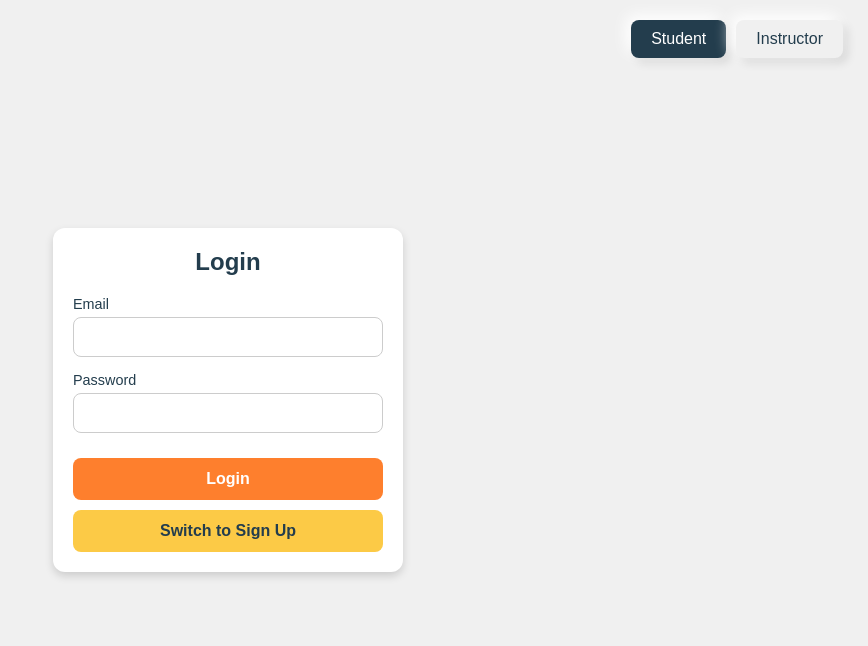
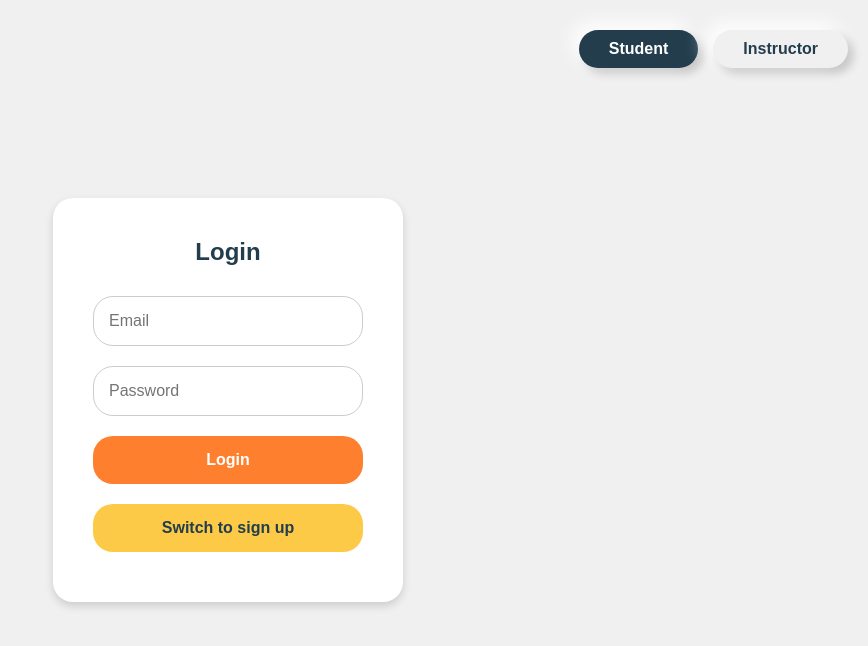
Before and after one commit to rogitha/WebDevProject, a website: page public/sign_in.html in a window 1280 px wide. Shown: the whole page, without its empty margins (412-1280 px from the left). Drawn offline with Linux system fonts and the light colour scheme.

Commit message:
Fixed css for sign_in page

```diff
--- a/public/sign_in.html
+++ b/public/sign_in.html
@@ -4,6 +4,7 @@
     <meta charset="UTF-8">
     <meta name="viewport" content="width=device-width, initial-scale=1.0">
     <title>Sign In</title>
+    <link rel="stylesheet" href="style.css">
     <link rel="stylesheet" href="sign_in_style.css">
 </head>
 <body>
@@ -17,27 +18,12 @@
     <div class="container">
         <form id="authForm">
             <h2 id="formTitle">Login</h2>
-
-            <div class="form-group">
-                <label for="email">Email</label>
-                <input type="email" id="email" required>
-            </div>
-            <div class="form-group">
-                <label for="password">Password</label>
-                <input type="password" id="password" required>
-            </div>
-
-            <!-- Conditional Sign-Up Field -->
-            <div class="form-group" id="confirmPasswordGroup" style="display: none;">
-                <label for="confirmPassword">Confirm Password</label>
-                <input type="password" id="confirmPassword" required>
-            </div>
-
-            <!-- Form Action Buttons -->
-            <div class="form-actions">
-                <button class="action-btn" type="submit" onclick="handleFormSubmit()">Login</button>
-                <button class="action-btn signup-btn" type="reset" onclick="toggleForm()">Switch to Sign Up</button>
-            </div>
+            <input type="email" id="email" placeholder="Email" required>
+            <input type="password" id="password" placeholder="Password" required>
+            <input style="display: none;" type="password" id="confirmPassword" placeholder="Confirm password" required>
+            <div id="errorContainer"></div>
+            <button id="login-btn" type="submit" onclick="handleFormSubmit()">Login</button>
+            <button id="switch-btn" onclick="toggleForm()">Switch to sign up</button>
         </form>
     </div>
 
--- a/public/sign_in_script.js
+++ b/public/sign_in_script.js
@@ -1,5 +1,10 @@
 // Track the user type (Student or Instructor)
 let userType = "Student";
+
+// Initialize User Type on Page Load
+window.addEventListener("DOMContentLoaded", () => {
+    setUserType("Student");
+});
 
 // Set User Type (Student or Instructor) and Activate the Button
 function setUserType(type) {
@@ -11,42 +16,50 @@ function setUserType(type) {
 // Toggle between Login and Sign Up Forms
 function toggleForm() {
     const isLogin = document.getElementById("formTitle").textContent === "Login";
-    document.getElementById("formTitle").textContent = isLogin ? "Sign Up" : "Login";
-    document.getElementById("confirmPasswordGroup").style.display = isLogin ? "block" : "none";
-    document.querySelector(".action-btn").textContent = isLogin ? "Sign Up" : "Login";
-    document.querySelector(".signup-btn").textContent = isLogin ? "Switch to Login" : "Switch to Sign Up";
+    document.getElementById("formTitle").textContent = isLogin ? "Sign up" : "Login";
+    document.getElementById("confirmPassword").style.display = isLogin ? "block" : "none";
+    document.getElementById("login-btn").textContent = isLogin ? "Sign up" : "Login";
+    document.getElementById("switch-btn").textContent = isLogin ? "Switch to login" : "Switch to sign up";
 }
 
 // Handle Form Submission
 async function handleFormSubmit() {
     const isLogin = document.getElementById("formTitle").textContent === "Login";
-    const email = document.getElementById("email").value;
-    const password = document.getElementById("password").value;
+    const email = document.getElementById("email").value.trim();
+    const password = document.getElementById("password").value.trim();
 
-    if (!email || !password) {
-        alert("Please fill in all fields.");
-        return;
-    }
+    // Clear previous error messages
+    errorContainer.textContent = '';
+    errorContainer.classList.remove('shake');
 
     try {
         if (isLogin) {
+            if (!email || !password) {
+                throw new Error("Fill in all fields");
+            }
+
             // Login Logic
             const data = await login(email, password);
             alert("Login successful!");
+        } else {
+            const confirmPassword = document.getElementById("confirmPassword").value.trim();
 
-        } else {
+            if (!email || !password || !confirmPassword) {
+                throw new Error("Fill in all fields");
+            }
+
+            if (password !== confirmPassword) {
+                throw new Error("Passwords do not match");
+            }
+
             // Sign-Up Logic
-            const confirmPassword = document.getElementById("confirmPassword").value;
-            if (password !== confirmPassword) {
-                alert("Passwords do not match.");
-                return;
-            }
             const data = await signUp(email, password, userType);
             alert("Sign-up successful! You are now logged in.");
         }
         window.location.href = "/dashboard.html";
-    } catch (error) {
-        alert(`Error: ${error.message}`);
+    } catch (error) { // Catch input errors
+        errorContainer.textContent = error.message;
+        errorContainer.classList.add('shake');
     }
 }
 
@@ -70,7 +83,6 @@ async function signUp(email, password, role) {
         return data; // Return the user data on success
     } catch (error) {
         console.error("Sign-up error:", error.message);
-        throw error; // Re-throw for the caller to handle
     }
 }
 
@@ -94,11 +106,5 @@ async function login(email, password) {
         return data; // Return the user data on success
     } catch (error) {
         console.error("Login error:", error.message);
-        throw error; // Re-throw for the caller to handle
     }
 }
-
-// Initialize User Type on Page Load
-window.addEventListener("DOMContentLoaded", () => {
-    setUserType("Student");
-});
--- a/public/sign_in_style.css
+++ b/public/sign_in_style.css
@@ -1,127 +1,99 @@
-/* Root Colors */
-:root {
-    --charcoal: #233d4d;
-    --pumpkin: #fe7f2d;
-    --sunglow: #fcca46;
-    --white: #ffffff;
-    --light-gray: #f0f0f0;
-    --font-main: Arial, sans-serif;
-}
-
-/* Basic Reset */
-* {
-    margin: 0;
-    padding: 0;
-    box-sizing: border-box;
-    font-family: var(--font-main);
-}
-
-/* Body Layout */
-body {
-    display: flex;
-    align-items: center;
-    justify-content: center;
-    height: 100vh;
-    background-color: var(--light-gray);
-}
-
 /* Toggle Buttons for User Type */
 .user-type-buttons {
     display: flex;
     justify-content: center;
-    margin-bottom: 20px;
     position: absolute;
-    right: 0;
-    top: 0;
-    margin: 20px;
+    top: 20px;
+    right: 20px;
 }
 
 .user-type-buttons button {
     font-size: medium;
-    padding: 10px 20px;
-    border: none;
-    border-radius: 8px;
-    margin: 0 5px;
-    cursor: pointer;
+    font-weight: bold;
     background-color: var(--light-gray);
     color: var(--charcoal);
-    box-shadow: -5px -5px 15px 0 rgb(255, 255, 255), 5px 5px 10px 0 rgba(0, 0, 0, 0.1);
-    transition: background-color 0.3s ease;
-}
+    border: none;
+    padding: 10px 30px;
+    cursor: pointer;
+    margin-left: 15px;
+    box-shadow: -7px -7px 20px 0 rgb(255,255,255),
+                 5px  5px 10px 0 rgba(0,0,0,0.2);
+  }
 
-.user-type-buttons button.active {
+  .user-type-buttons button:hover {
+    box-shadow: inset -7px -7px 20px 0 rgb(255,255,255),
+                inset  5px  5px 10px 0 rgba(0,0,0,0.2);
+  }
+
+  .user-type-buttons button.active {
+    color: white;
     background-color: var(--charcoal);
-    color: var(--white);
-}
-
-.user-type-buttons button:hover {
-    background-color: var(--pumpkin);
-    color: var(--white);
-}
+    box-shadow: -7px -7px 20px 0 rgb(255,255,255),
+                 5px  5px 10px 0 rgba(0,0,0,0.2);
+  }
 
 /* Form Container */
 .container {
-    width: 100%;
+    padding: 40px;
     max-width: 350px;
-    padding: 20px;
     background: var(--white);
-    border-radius: 12px;
     box-shadow: 0px 4px 8px rgba(0, 0, 0, 0.15);
-    text-align: center;
 }
 
 .container h2 {
-    font-size: 1.5em;
+    font-size: big;
     color: var(--charcoal);
     margin-bottom: 20px;
 }
 
-/* Form Group */
-.form-group {
-    margin-bottom: 15px;
-    text-align: left;
+@keyframes shake {
+    0% { transform: translateX(0); }
+    25% { transform: translateX(-5px); }
+    50% { transform: translateX(5px); }
+    75% { transform: translateX(-5px); }
+    100% { transform: translateX(0); }
 }
 
-.form-group label {
-    display: block;
-    font-size: 0.9em;
-    color: var(--charcoal);
-    margin-bottom: 5px;
+#errorContainer.shake {
+    animation: shake 0.3s ease;
 }
 
-.form-group input {
+
+#errorContainer {
+    color: red;
+    font-size: 0.9em;
+}
+
+input {
     width: 100%;
-    padding: 10px;
+    padding: 15px;
+    margin: 10px 0px;
     border: 1px solid #ccc;
-    border-radius: 8px;
-    font-size: 1em;
+    font-size: medium;
 }
 
 /* Action Buttons (Login/Sign Up) */
-.action-btn {
+button {
     width: 100%;
-    padding: 12px;
-    margin-top: 10px;
+    padding: 15px;
+    margin: 10px 0px;
     border: none;
-    border-radius: 8px;
     cursor: pointer;
-    font-size: 1em;
+    font-size: medium;
     font-weight: bold;
     color: var(--white);
     background-color: var(--pumpkin);
-    transition: background-color 0.3s ease;
 }
 
-.action-btn:hover {
-    background-color: var(--sunglow);
+#login-btn:hover {
+    background-color: var(--pumpkinL);
 }
 
-.signup-btn {
+#switch-btn {
     background-color: var(--sunglow);
     color: var(--charcoal);
 }
 
-.signup-btn:hover {
-    background-color: var(--pumpkin);
-    color: var(--white);
+#switch-btn:hover {
+    background-color: var(--sunglowL);
 }
--- a/public/style.css
+++ b/public/style.css
@@ -1,10 +1,19 @@
 /* Root Colors and Fonts */
 :root {
     --charcoal: #233d4d;
+    --charcoalL: #2f5063; /* 20% lighter */
+    --charcoalG: rgba(35, 61, 77, 0.85); /* Subtle glow effect */
+
     --pumpkin: #fe7f2d;
+    --pumpkinL: #ff9960; /* 20% lighter */
+    --pumpkinG: #ff7930; /* Vibrant orange for glow */
+
     --sunglow: #fcca46;
+    --sunglowL: #ffe278; /* 20% lighter */
+    --sunglowG: #ffd85a; /* Golden pop for glow */
+
     --white: #ffffff;
-    --light-gray: #f0f0f0;
+    --light-gray: rgb(240,240,240);
     --font-main: Arial, sans-serif;
 }
 
@@ -14,6 +23,7 @@
     padding: 0;
     box-sizing: border-box;
     font-family: var(--font-main);
+    border-radius: 20px;
 }
 
 /* Body Layout */
@@ -42,7 +52,7 @@ header {
 }
 
 header h1 {
-    font-size: 1.8em;
+    font-size: big;
     color: var(--charcoal);
     margin-bottom: 15px;
 }
@@ -51,14 +61,13 @@ header h1 {
 main {
     width: 100%;
     background-color: var(--white);
-    border-radius: 12px;
     box-shadow: 0px 4px 8px rgba(0, 0, 0, 0.15);
-    padding: 20px;
+    padding: 40px;
     margin-bottom: 20px;
 }
 
 .intro-text, .instruction-text {
-    font-size: 1em;
+    font-size: medium;
     color: var(--charcoal);
     margin-bottom: 15px;
     line-height: 1.6;
@@ -67,23 +76,21 @@ main {
 /* CTA Button */
 .cta-button {
     display: inline-block;
-    padding: 12px 24px;
-    font-size: 1.1em;
+    padding: 15px 30px;
+    font-size: medium;
     font-weight: bold;
     color: var(--white);
     background-color: var(--pumpkin);
-    border-radius: 8px;
     text-decoration: none;
-    transition: background-color 0.3s ease;
 }
 
 .cta-button:hover {
-    background-color: var(--sunglow);
+    background-color: var(--pumpkinL);
 }
 
 /* Footer */
 footer {
     text-align: center;
     color: var(--charcoal);
-    font-size: 0.9em;
+    font-size: small;
 }
```
Also changed, not shown: db.js (+8 -6 lines), public/index.html (+1 -1 lines).
